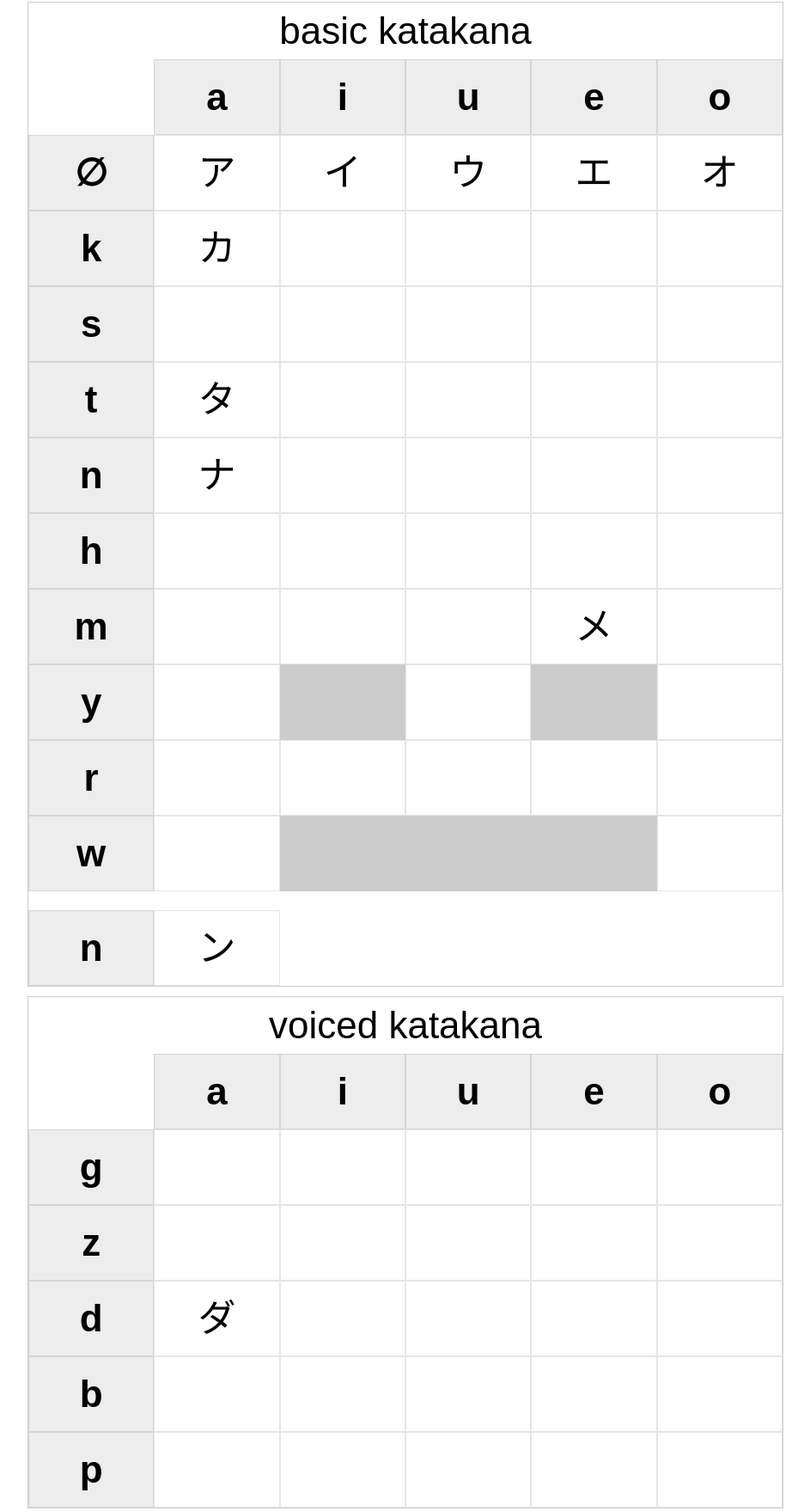
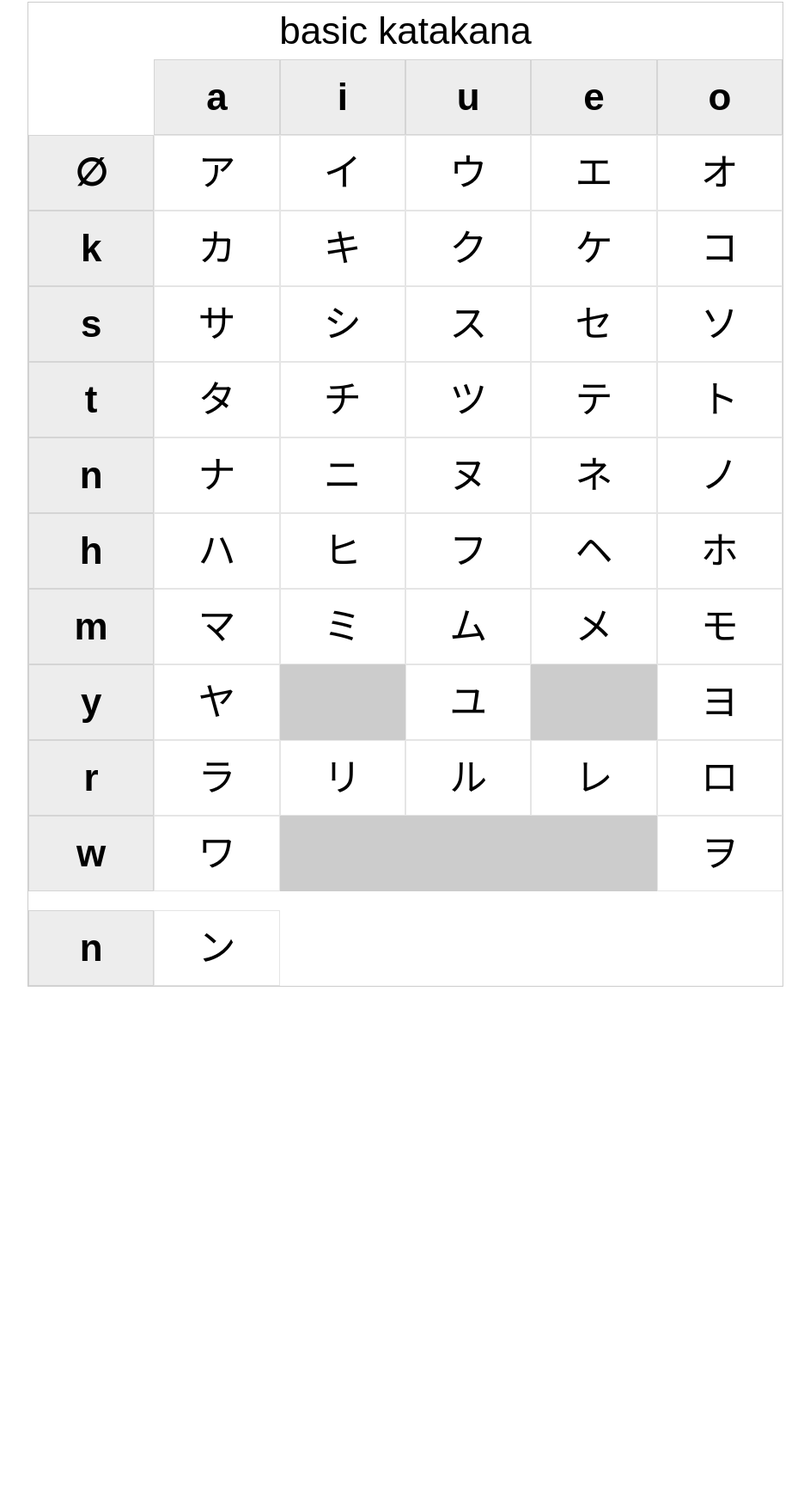
Before and after one commit to LPGhatguy/jp.lpg.space, a plain HTML site: page katakana/index.html in a window 1280 px wide. Shown: the part 66-1824 px from the top of the page at 86% size, without its empty margins (168-1111 px from the left). After the commit the page ends 1225 px from the top, so only its background shows below. Drawn offline with Linux system fonts and the light colour scheme.

Commit message:
Flesh out Katakana

```diff
--- a/katakana/index.html
+++ b/katakana/index.html
@@ -34,66 +34,66 @@
 
 			<span class="kana-label">k</span>
 			<span class="kana">カ</span>
-			<span class="kana"></span>
-			<span class="kana"></span>
-			<span class="kana"></span>
-			<span class="kana"></span>
+			<span class="kana">キ</span>
+			<span class="kana">ク</span>
+			<span class="kana">ケ</span>
+			<span class="kana">コ</span>
 
 			<span class="kana-label">s</span>
-			<span class="kana"></span>
-			<span class="kana"></span>
-			<span class="kana"></span>
-			<span class="kana"></span>
-			<span class="kana"></span>
+			<span class="kana">サ</span>
+			<span class="kana">シ</span>
+			<span class="kana">ス</span>
+			<span class="kana">セ</span>
+			<span class="kana">ソ</span>
 
 			<span class="kana-label">t</span>
 			<span class="kana">タ</span>
-			<span class="kana"></span>
-			<span class="kana"></span>
-			<span class="kana"></span>
-			<span class="kana"></span>
+			<span class="kana">チ</span>
+			<span class="kana">ツ</span>
+			<span class="kana">テ</span>
+			<span class="kana">ト</span>
 
 			<span class="kana-label">n</span>
 			<span class="kana">ナ</span>
-			<span class="kana"></span>
-			<span class="kana"></span>
-			<span class="kana"></span>
-			<span class="kana"></span>
+			<span class="kana">ニ</span>
+			<span class="kana">ヌ</span>
+			<span class="kana">ネ</span>
+			<span class="kana">ノ</span>
 
 			<span class="kana-label">h</span>
-			<span class="kana"></span>
-			<span class="kana"></span>
-			<span class="kana"></span>
-			<span class="kana"></span>
-			<span class="kana"></span>
+			<span class="kana">ハ</span>
+			<span class="kana">ヒ</span>
+			<span class="kana">フ</span>
+			<span class="kana">ヘ</span>
+			<span class="kana">ホ</span>
 
 			<span class="kana-label">m</span>
-			<span class="kana"></span>
-			<span class="kana"></span>
-			<span class="kana"></span>
+			<span class="kana">マ</span>
+			<span class="kana">ミ</span>
+			<span class="kana">ム</span>
 			<span class="kana">メ</span>
-			<span class="kana"></span>
+			<span class="kana">モ</span>
 
 			<span class="kana-label">y</span>
-			<span class="kana"></span>
+			<span class="kana">ヤ</span>
 			<span class="kana-unused"></span>
-			<span class="kana"></span>
+			<span class="kana">ユ</span>
 			<span class="kana-unused"></span>
-			<span class="kana"></span>
+			<span class="kana">ヨ</span>
 
 			<span class="kana-label">r</span>
-			<span class="kana"></span>
-			<span class="kana"></span>
-			<span class="kana"></span>
-			<span class="kana"></span>
-			<span class="kana"></span>
+			<span class="kana">ラ</span>
+			<span class="kana">リ</span>
+			<span class="kana">ル</span>
+			<span class="kana">レ</span>
+			<span class="kana">ロ</span>
 
 			<span class="kana-label">w</span>
-			<span class="kana"></span>
+			<span class="kana">ワ</span>
 			<span class="kana-unused"></span>
 			<span class="kana-unused"></span>
 			<span class="kana-unused"></span>
-			<span class="kana"></span>
+			<span class="kana">ヲ</span>
 		</div>
 
 		<div class="kana-set">
@@ -101,53 +101,5 @@
 			<span class="kana">ン</span>
 		</div>
 	</section>
-
-	<section>
-		<h1>voiced katakana</h1>
-
-		<div class="kana-set">
-			<span></span>
-			<span class="kana-label">a</span>
-			<span class="kana-label">i</span>
-			<span class="kana-label">u</span>
-			<span class="kana-label">e</span>
-			<span class="kana-label">o</span>
-
-			<span class="kana-label">g</span>
-			<span class="kana"></span>
-			<span class="kana"></span>
-			<span class="kana"></span>
-			<span class="kana"></span>
-			<span class="kana"></span>
-
-			<span class="kana-label">z</span>
-			<span class="kana"></span>
-			<span class="kana"></span>
-			<span class="kana"></span>
-			<span class="kana"></span>
-			<span class="kana"></span>
-
-			<span class="kana-label">d</span>
-			<span class="kana">ダ</span>
-			<span class="kana"></span>
-			<span class="kana"></span>
-			<span class="kana"></span>
-			<span class="kana"></span>
-
-			<span class="kana-label">b</span>
-			<span class="kana"></span>
-			<span class="kana"></span>
-			<span class="kana"></span>
-			<span class="kana"></span>
-			<span class="kana"></span>
-
-			<span class="kana-label">p</span>
-			<span class="kana"></span>
-			<span class="kana"></span>
-			<span class="kana"></span>
-			<span class="kana"></span>
-			<span class="kana"></span>
-		</div>
-	</section>
 </body>
 </html>
```
